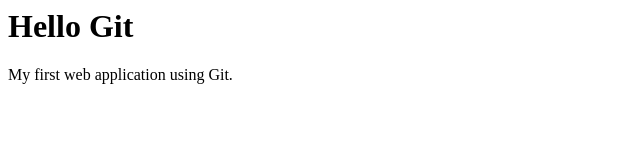
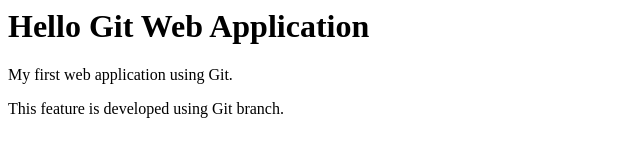
Before and after one commit to YashRathod1308/GitWebApp, a plain HTML site: page index.html in a window 1280 px wide. Shown: the whole page, without its empty margins (0-640 px from the left). Drawn offline with Linux system fonts and the light colour scheme.

Commit message:
Added new feature

```diff
--- a/index.html
+++ b/index.html
@@ -3,7 +3,9 @@
     <title>Git Web Application</title>
 </head>
 <body>
-    <h1>Hello Git</h1>
+   <h1>Hello Git Web Application</h1>
     <p>My first web application using Git.</p>
+    <p>This feature is developed using Git branch.</p>
+
 </body>
 </html>
```
